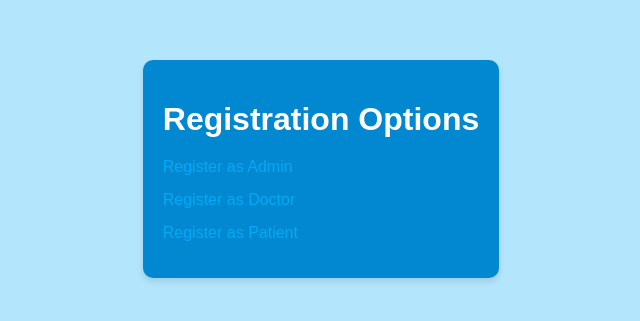
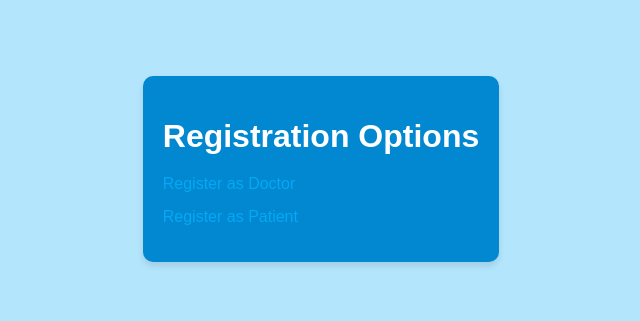
Before and after one commit to advanced-computer-lab-2023/Ragel-w-6-setat-Clinic, a React (Create React App) app in the folder root/client/: page /registration in a window 1280 px wide. Shown: the part 231-552 px from the top of the page, without its empty margins (319-959 px from the left). Built offline with nearby package versions, Linux system fonts and the light colour scheme.

Commit message:
removing registering for an admin

```diff
--- a/root/client/src/components/RegistrationOptions.js
+++ b/root/client/src/components/RegistrationOptions.js
@@ -15,9 +15,6 @@ function RegistrationOptions() {
         <Header1>Registration Options</Header1>
         <UnorderedList>
           <ListItem>
-            <StyledLink to="/registration/admin">Register as Admin</StyledLink>
-          </ListItem>
-          <ListItem>
             <StyledLink to="/registration/doctor">
               Register as Doctor
             </StyledLink>
```
